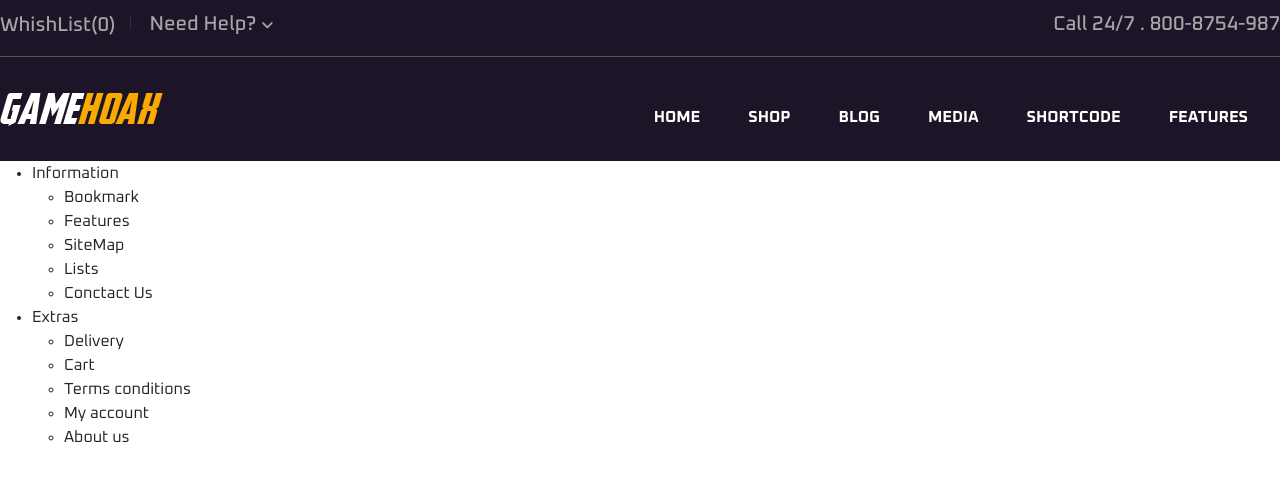
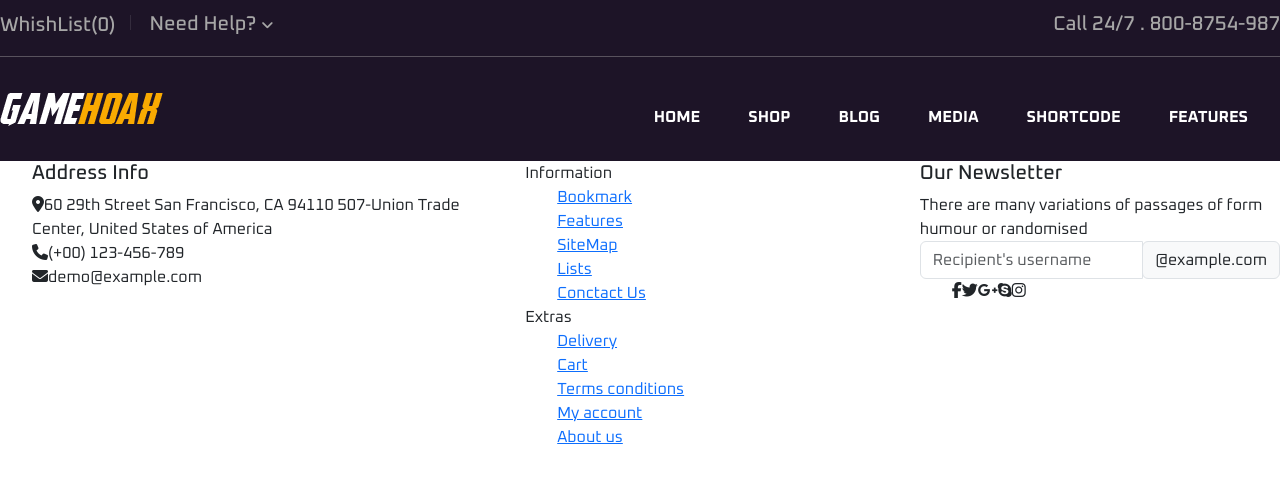
Before and after one commit to ldm0805/proj-html-vuejs, a Vue app: page / in a window 1280 px wide. Shown: the top 480 px of the page. Built offline with nearby package versions, Linux system fonts and the light colour scheme.

Commit message:
Modifiche alle liste del footer

```diff
--- a/src/components/AppFooterInfo.vue
+++ b/src/components/AppFooterInfo.vue
@@ -6,17 +6,71 @@ export default {
 }
 </script>
 <template lang="">
-    <div>
+    <div class="details-cont">
+        <!-- Address info -->
+        <div class="address">
+            <ul>
+                <li>
+                    <h5>Address Info</h5>
+                </li>
+                <li>
+                    <i class="fa-solid fa-location-dot"></i>
+                    <span>60 29th Street San Francisco, CA 94110 507-Union Trade Center, United States of America</span>
+                </li>
+                <li>
+                    <i class="fa-solid fa-phone"></i>
+                    <span>(+00) 123-456-789</span>
+                </li>
+                <li>
+                    <i class="fa-solid fa-envelope"></i>
+                    <span>demo@example.com</span>
+                </li>
+            </ul>
+        </div>
+        <!-- Information -->
+        <div class="col-4">
             <ul>
                 <li v-for="(item, index) in menuFooter" :key="index">
                     <a :href="item.url">{{ item.label }}</a>
                     <ul>
-                    <li v-for="(item, index) in item.details" :key="index">{{ item }}</li>
+                        <li v-for="(item, index) in item.details" :key="index"><a href="#">{{ item }}</a></li>
                     </ul>
                 </li>
             </ul>
         </div>
+        <!-- newsletter -->
+        <div class="newsletter">
+            <h5>Our Newsletter</h5>
+        <span>There are many variations of passages of form humour or randomised</span>
+        <div class="input-group">
+            <input type="text" class="form-control" placeholder="Recipient's username" aria-label="Recipient's username" aria-describedby="basic-addon2">
+            <div class="input-group-append">
+                <span class="input-group-text" id="basic-addon2">@example.com</span>
+            </div>
+        </div>
+        <div class="social">
+            <ul class="d-flex">
+                <li><i class="fa-brands fa-facebook-f"></i></li>
+                <li><i class="fa-brands fa-twitter"></i></li>
+                <li><i class="fa-brands fa-google-plus-g"></i></li>
+                <li><i class="fa-brands fa-skype"></i></li>
+                <li><i class="fa-brands fa-instagram"></i></li>
+            </ul>
+        </div>
+    </div>
+</div>
+
 </template>
-<style lang="">
+<style lang="scss" scoped>
+@use '../styles/partials/variables' as *;
+@use '../styles/partials/mixins' as *;
 
+.details-cont {
+    display: flex;
+    justify-content: space-between;
+
+    ul {
+        list-style-type: none;
+    }
+}
 </style>
```
Lines whose indentation alone changed are shown as unchanged.
